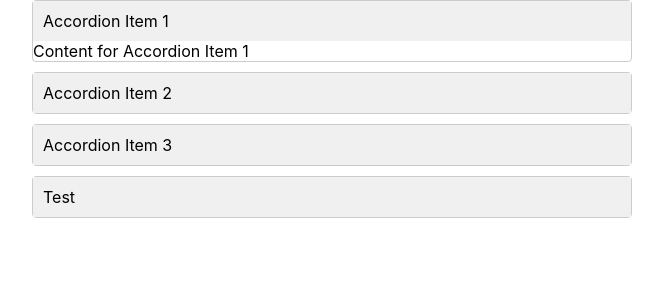
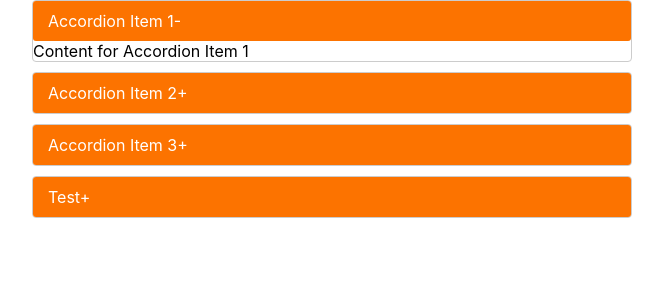
Before and after one commit to md-mh/react, a React (Create React App) app: page / in a window 1280 px wide. Shown: the top 300 px of the page, without its empty margins (308-971 px from the left). Built offline with nearby package versions, Linux system fonts and the light colour scheme.

Commit message:
Accordion design update

```diff
--- a/src/Components/Accordion/Accordion.css
+++ b/src/Components/Accordion/Accordion.css
@@ -10,8 +10,11 @@
 }
 
 .accordion-header {
-  padding: 10px;
-  background-color: #f0f0f0;
+  border-radius: 3px;
+  background-color: #FC7300;
+  padding: 10px 15px;
+  color: white;
+  /* background-color: #f0f0f0; */
   cursor: pointer;
 }
 
--- a/src/Components/Accordion/Accordion.js
+++ b/src/Components/Accordion/Accordion.js
@@ -6,7 +6,8 @@ function AccordionItem({ title, content, isOpen, toggleAccordion }) {
   return (
     <div className="accordion-item">
       <div className="accordion-header" onClick={toggleAccordion}>
-        {title}
+        <span>{title}</span>
+        <span>{isOpen ? '-' : '+'}</span>
       </div>
       {isOpen && <div className="accordion-content">{content}</div>}
     </div>
```
